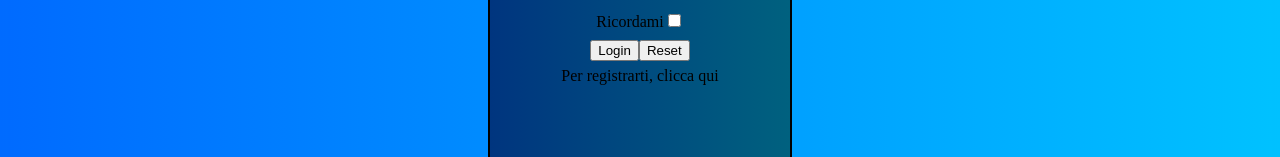
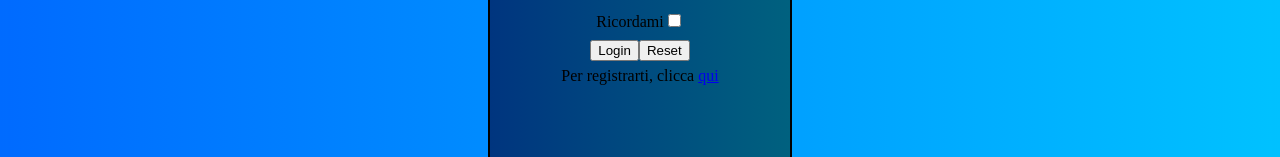
Before and after one commit to BasyLightArcher/TestPratico, an Angular app: page /login in a window 1280 px wide. Shown: the part 368-525 px from the top of the page. Built offline with nearby package versions, Linux system fonts and the light colour scheme.

Commit message:
register update

```diff
--- a/src/app/Component/login/login.component.html
+++ b/src/app/Component/login/login.component.html
@@ -27,7 +27,7 @@
                 <button type="reset" (click)="reset()">Reset</button>
             </div>
             <div class="addBtn">
-                <label>Per registrarti, clicca qui <a><i class="fas fa-plus"></i></a></label>
+                <label>Per registrarti, clicca <a [routerLink]="['/register']" routerLinkActive="router-link-active" >qui</a></label>
             </div>
         </form>
     </div>
--- a/src/app/Component/register/register.component.html
+++ b/src/app/Component/register/register.component.html
@@ -1,4 +1,5 @@
-<div class="register">
+<div class="wrapper">
+    <div class="register-new">
         <h1>Registrati</h1>
         <form class="form">
             <div>
@@ -48,3 +49,4 @@
             </div>
         </form>
     </div>
+</div>
```
Lines whose indentation alone changed are shown as unchanged.
